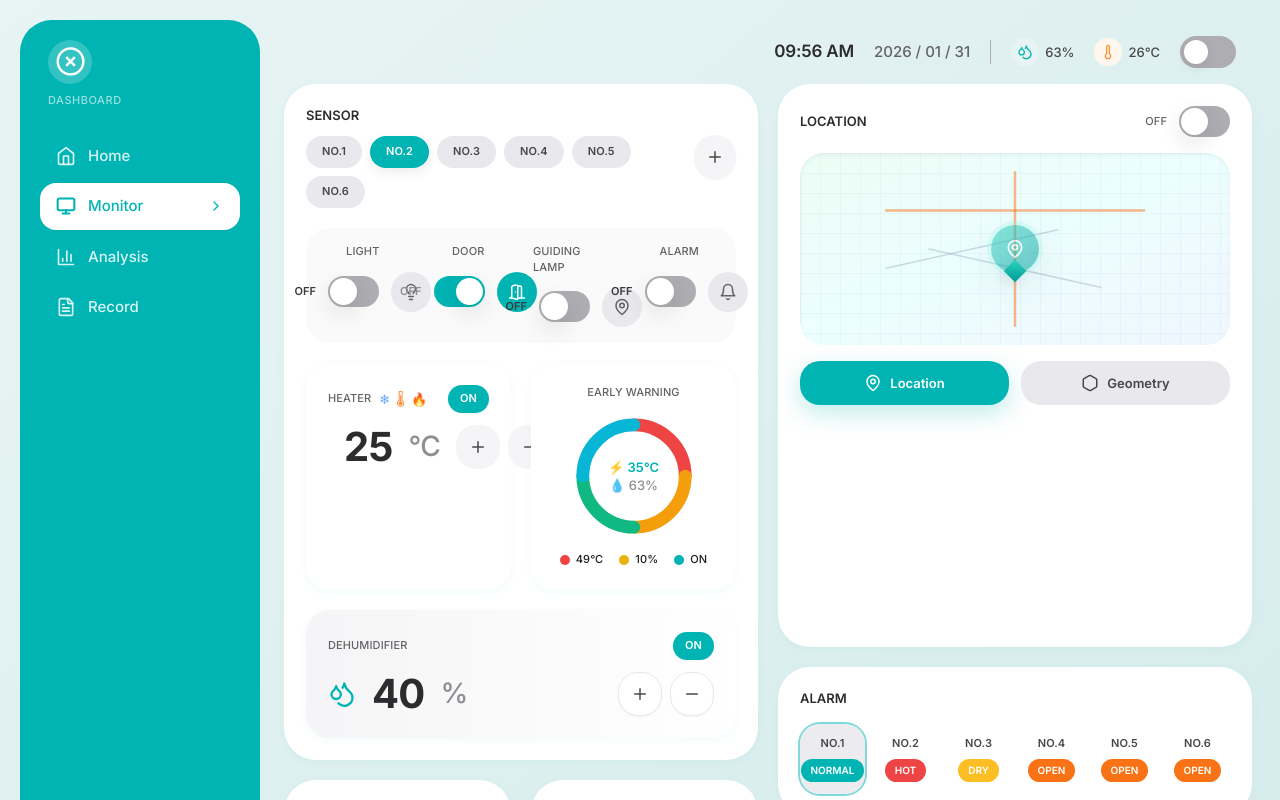
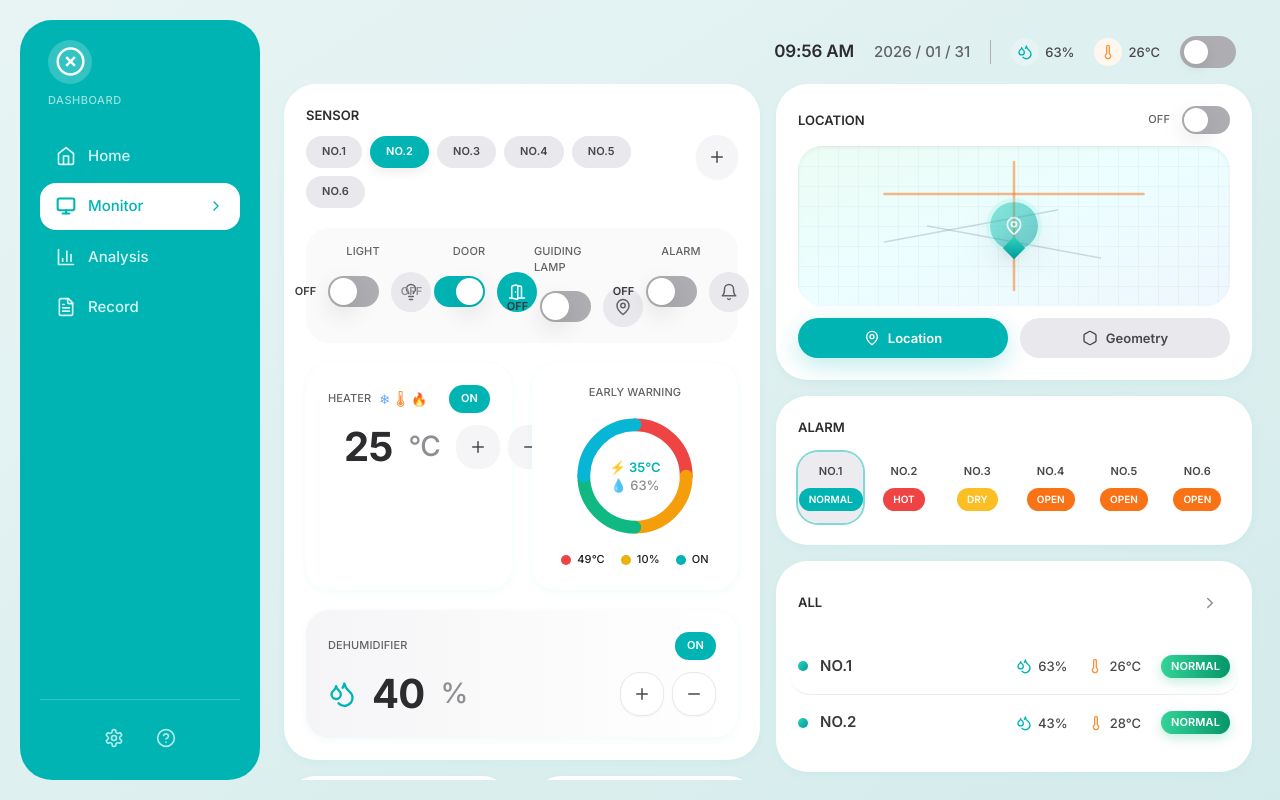
Before and after one commit to fewfyz/Dashboard_clone1, a Next.js app: page / in a window 1280 px wide. Both pictures are taken after a click on the button "Monitor". Shown: the top 800 px of the page. Built offline with nearby package versions, Linux system fonts and the light colour scheme.

Commit message:
Fix full screen layout - components now properly fit containers

```diff
--- a/src/components/LocationMap.tsx
+++ b/src/components/LocationMap.tsx
@@ -8,22 +8,22 @@ export default function LocationMap() {
   const [mapEnabled, setMapEnabled] = useState(false);
 
   return (
-    <div className="glass-card rounded-xl sm:rounded-2xl lg:rounded-3xl p-3 sm:p-4 lg:p-5 xl:p-6 h-full animate-fade-in">
+    <div className="glass-card rounded-xl sm:rounded-2xl lg:rounded-3xl p-3 sm:p-4 lg:p-5 flex flex-col animate-fade-in">
       {/* Header */}
-      <div className="flex items-center justify-between mb-3 sm:mb-4">
+      <div className="flex items-center justify-between mb-2 sm:mb-3">
         <h3 className="text-xs sm:text-sm font-semibold text-gray-800 tracking-wide">LOCATION</h3>
         <div className="flex items-center gap-1.5 sm:gap-2 lg:gap-3">
           <span className="text-[10px] sm:text-[11px] lg:text-xs font-medium text-gray-500">OFF</span>
           <button
             onClick={() => setMapEnabled(!mapEnabled)}
-            className={`relative w-[42px] h-[26px] sm:w-[51px] sm:h-[31px] rounded-full transition-all duration-300 ease-out
+            className={`relative w-[42px] h-[26px] sm:w-[48px] sm:h-[28px] rounded-full transition-all duration-300 ease-out
               ${mapEnabled ? 'bg-[#34c759]' : 'bg-gray-300'}
               focus:outline-none focus-visible:ring-2 focus-visible:ring-primary focus-visible:ring-offset-2`}
             role="switch"
             aria-checked={mapEnabled}
             aria-label="Toggle map"
           >
-            <div className={`absolute top-[2px] w-[22px] h-[22px] sm:w-[27px] sm:h-[27px] bg-white rounded-full shadow-lg
+            <div className={`absolute top-[2px] w-[22px] h-[22px] sm:w-[24px] sm:h-[24px] bg-white rounded-full shadow-lg
               transition-transform duration-300 ease-out
               ${mapEnabled ? 'translate-x-[18px] sm:translate-x-[22px]' : 'translate-x-[2px]'}`}
             />
@@ -32,7 +32,7 @@ export default function LocationMap() {
       </div>
 
       {/* Map Area */}
-      <div className="relative h-28 sm:h-36 lg:h-44 xl:h-48 bg-gradient-to-br from-emerald-50 via-cyan-50 to-blue-50 rounded-xl sm:rounded-2xl mb-3 sm:mb-4 overflow-hidden shadow-inner">
+      <div className="relative flex-1 min-h-[120px] sm:min-h-[140px] lg:min-h-[160px] bg-gradient-to-br from-emerald-50 via-cyan-50 to-blue-50 rounded-xl sm:rounded-2xl mb-2 sm:mb-3 overflow-hidden shadow-inner">
         {/* Simulated map grid */}
         <svg className="absolute inset-0 w-full h-full opacity-20">
           <defs>
@@ -68,7 +68,7 @@ export default function LocationMap() {
       <div className="grid grid-cols-2 gap-2 sm:gap-3">
         <button
           onClick={() => setActiveView('location')}
-          className={`min-h-[36px] sm:min-h-[40px] lg:min-h-[44px] flex items-center justify-center gap-1.5 sm:gap-2 py-2 sm:py-3 rounded-lg sm:rounded-xl font-semibold
+          className={`min-h-[36px] sm:min-h-[40px] flex items-center justify-center gap-1.5 sm:gap-2 py-2 sm:py-2.5 rounded-lg sm:rounded-xl font-semibold
             transition-all duration-200 focus:outline-none focus-visible:ring-2 focus-visible:ring-primary
             ${activeView === 'location'
               ? 'bg-[#00b4b4] text-white shadow-lg shadow-teal-500/25'
@@ -76,12 +76,12 @@ export default function LocationMap() {
             }`}
           aria-pressed={activeView === 'location'}
         >
-          <MapPin size={16} className="sm:w-[18px] sm:h-[18px]" />
+          <MapPin size={14} className="sm:w-4 sm:h-4" />
           <span className="text-xs sm:text-sm">Location</span>
         </button>
         <button
           onClick={() => setActiveView('geometry')}
-          className={`min-h-[36px] sm:min-h-[40px] lg:min-h-[44px] flex items-center justify-center gap-1.5 sm:gap-2 py-2 sm:py-3 rounded-lg sm:rounded-xl font-semibold
+          className={`min-h-[36px] sm:min-h-[40px] flex items-center justify-center gap-1.5 sm:gap-2 py-2 sm:py-2.5 rounded-lg sm:rounded-xl font-semibold
             transition-all duration-200 focus:outline-none focus-visible:ring-2 focus-visible:ring-primary
             ${activeView === 'geometry'
               ? 'bg-[#00b4b4] text-white shadow-lg shadow-teal-500/25'
@@ -89,7 +89,7 @@ export default function LocationMap() {
             }`}
           aria-pressed={activeView === 'geometry'}
         >
-          <Hexagon size={16} className="sm:w-[18px] sm:h-[18px]" />
+          <Hexagon size={14} className="sm:w-4 sm:h-4" />
           <span className="text-xs sm:text-sm">Geometry</span>
         </button>
       </div>
--- a/src/components/MonitorPage.tsx
+++ b/src/components/MonitorPage.tsx
@@ -18,7 +18,7 @@ export default function MonitorPage({ onNavigate }: MonitorPageProps) {
   const [sidebarOpen, setSidebarOpen] = useState(false);
 
   return (
-    <div className="min-h-screen min-h-[100dvh] w-full bg-gradient-to-br from-[#e8f4f4] to-[#d4ebeb] p-1.5 sm:p-2 md:p-3 lg:p-4 xl:p-5 flex flex-col lg:flex-row">
+    <div className="h-screen w-full bg-gradient-to-br from-[#e8f4f4] to-[#d4ebeb] p-2 sm:p-3 lg:p-4 xl:p-5 flex flex-col lg:flex-row overflow-hidden">
       {/* Mobile Menu Button - Apple Style */}
       <button
         className="lg:hidden fixed top-3 left-3 z-50 bg-white/80 backdrop-blur-xl text-gray-800 p-2.5 sm:p-3 rounded-xl sm:rounded-2xl shadow-lg
@@ -52,27 +52,27 @@ export default function MonitorPage({ onNavigate }: MonitorPageProps) {
       )}
 
       {/* Main Content */}
-      <main className="flex-1 lg:ml-3 xl:ml-4 2xl:ml-5 flex flex-col overflow-hidden mt-14 sm:mt-16 lg:mt-0">
+      <main className="flex-1 lg:ml-3 xl:ml-4 flex flex-col min-h-0 mt-14 sm:mt-16 lg:mt-0">
         {/* Header */}
         <Header />
 
         {/* Monitor Content */}
-        <div className="flex-1 overflow-y-auto px-0.5 sm:px-1 lg:px-2 pb-4 sm:pb-6">
-          <div className="grid grid-cols-1 lg:grid-cols-2 gap-2 sm:gap-3 lg:gap-4 xl:gap-5">
+        <div className="flex-1 overflow-y-auto px-0.5 sm:px-1 lg:px-2 pb-2 sm:pb-4">
+          <div className="grid grid-cols-1 lg:grid-cols-2 gap-2 sm:gap-3 lg:gap-4 h-full">
             {/* Left Column */}
-            <div className="flex flex-col gap-2 sm:gap-3 lg:gap-4 xl:gap-5">
+            <div className="flex flex-col gap-2 sm:gap-3 lg:gap-4">
               {/* Sensor Controls */}
               <SensorControls />
 
               {/* Charts Row */}
-              <div className="grid grid-cols-1 sm:grid-cols-2 gap-2 sm:gap-3 lg:gap-4 xl:gap-5">
+              <div className="grid grid-cols-1 sm:grid-cols-2 gap-2 sm:gap-3 lg:gap-4 flex-1">
                 <MonitoringChart />
                 <EquipmentChart />
               </div>
             </div>
 
             {/* Right Column */}
-            <div className="flex flex-col gap-2 sm:gap-3 lg:gap-4 xl:gap-5">
+            <div className="flex flex-col gap-2 sm:gap-3 lg:gap-4">
               {/* Location Map */}
               <LocationMap />
 
--- a/src/components/Sidebar.tsx
+++ b/src/components/Sidebar.tsx
@@ -17,7 +17,7 @@ const menuItems = [
 
 export default function Sidebar({ activeItem, onItemClick }: SidebarProps) {
   return (
-    <div className="w-[180px] sm:w-[200px] lg:w-[220px] xl:w-[240px] h-screen lg:h-full bg-[#00b4b4] lg:rounded-2xl xl:rounded-3xl rounded-none p-3 sm:p-4 lg:p-5 flex flex-col">
+    <div className="w-[180px] sm:w-[200px] lg:w-[220px] xl:w-[240px] h-screen lg:h-[calc(100vh-2rem)] xl:h-[calc(100vh-2.5rem)] bg-[#00b4b4] lg:rounded-2xl xl:rounded-3xl rounded-none p-3 sm:p-4 lg:p-5 flex flex-col">
       {/* Logo */}
       <div className="flex items-center gap-2 sm:gap-3 mb-1 sm:mb-2 px-1 sm:px-2">
         <div className="w-9 h-9 sm:w-10 sm:h-10 lg:w-11 lg:h-11 bg-white/20 rounded-xl sm:rounded-2xl flex items-center justify-center">
```
